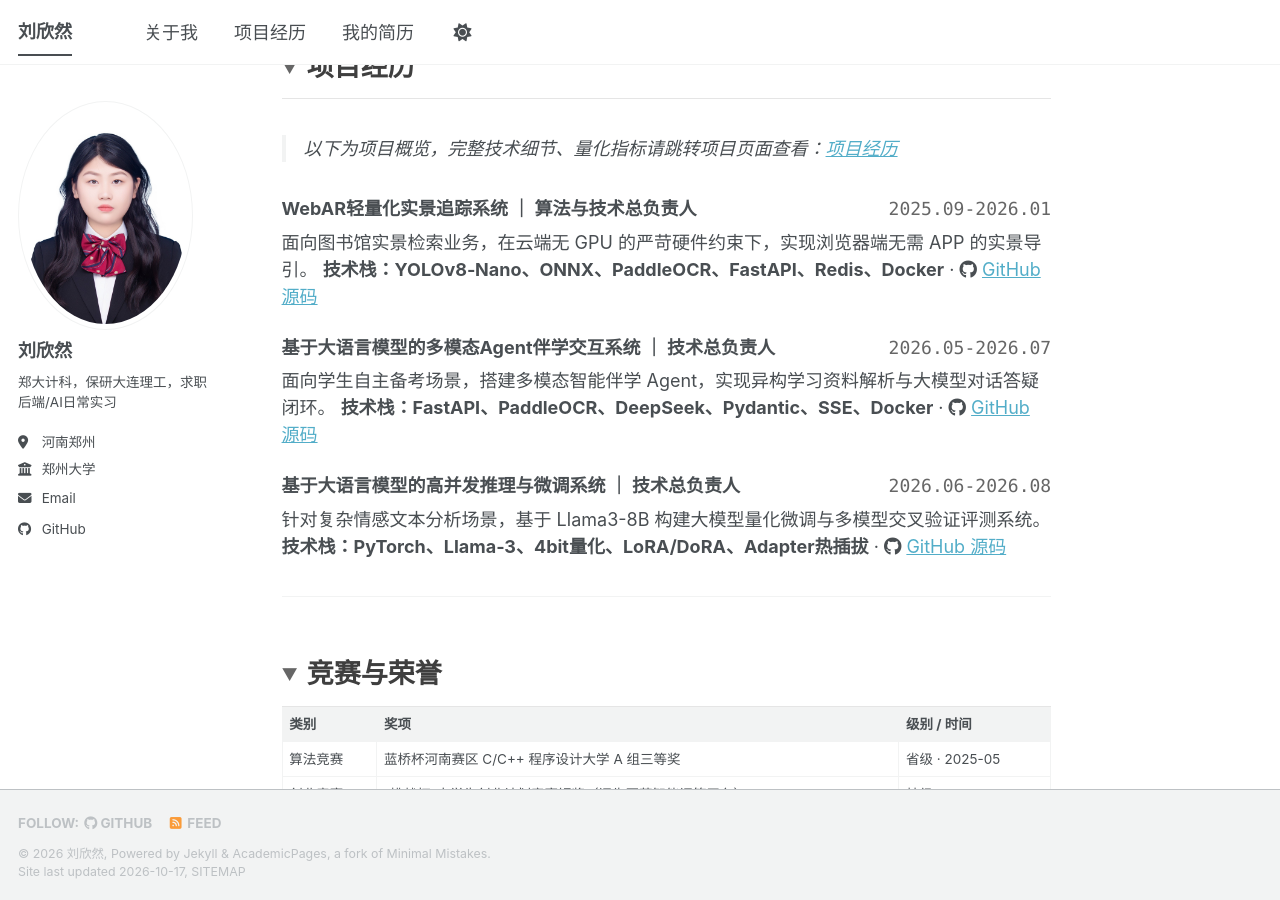
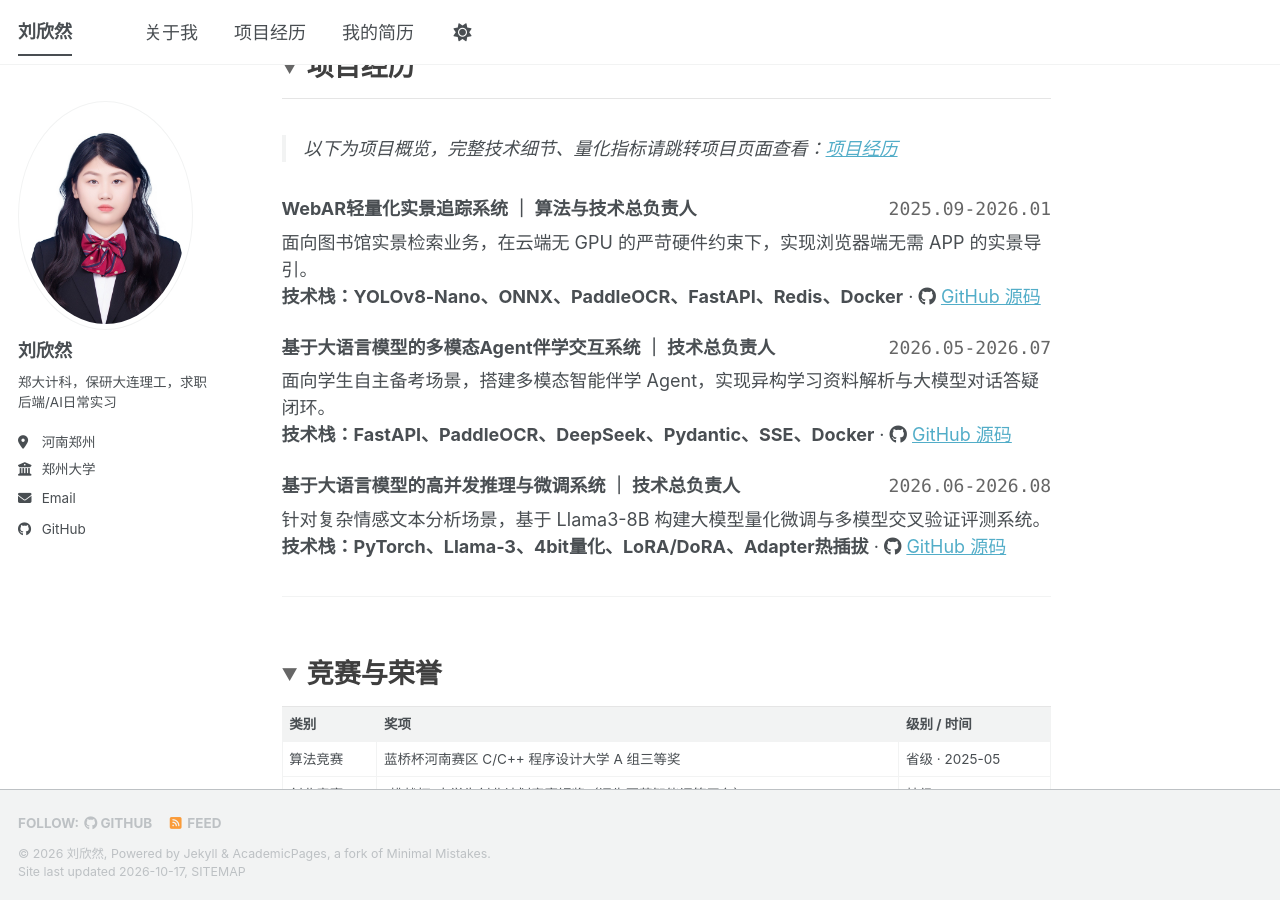
Before and after one commit to Linsensn/Linsensn.github.io, a Jekyll site: the page built from _pages/about.md, in a window 1280 px wide and 900 px high, scrolled down 914 px. Built offline with Jekyll 4.4.1, drawn with Linux system fonts in a browser that asks for light colours; a style sheet for code colours, icons or effects is not loaded.

```diff
--- a/_pages/about.md
+++ b/_pages/about.md
@@ -54,21 +54,21 @@ redirect_from:
   <span>WebAR轻量化实景追踪系统 ｜ 算法与技术总负责人</span>
   <span style="font-weight: normal; color: #666;"><code>2025.09‑2026.01</code></span>
 </h3>
-面向图书馆实景检索业务，在云端无 GPU 的严苛硬件约束下，实现浏览器端无需 APP 的实景导引。
+面向图书馆实景检索业务，在云端无 GPU 的严苛硬件约束下，实现浏览器端无需 APP 的实景导引。<br>
 **技术栈：YOLOv8‑Nano、ONNX、PaddleOCR、FastAPI、Redis、Docker** · <i class="fab fa-github"></i> [GitHub 源码](https://github.com/Linsensn/bookway)
 
 <h3 style="display: flex; justify-content: space-between; align-items: baseline; margin-top: 1.5em; margin-bottom: 0.5em;">
   <span>基于大语言模型的多模态Agent伴学交互系统 ｜ 技术总负责人</span>
   <span style="font-weight: normal; color: #666;"><code>2026.05‑2026.07</code></span>
 </h3>
-面向学生自主备考场景，搭建多模态智能伴学 Agent，实现异构学习资料解析与大模型对话答疑闭环。
+面向学生自主备考场景，搭建多模态智能伴学 Agent，实现异构学习资料解析与大模型对话答疑闭环。<br>
 **技术栈：FastAPI、PaddleOCR、DeepSeek、Pydantic、SSE、Docker** · <i class="fab fa-github"></i> [GitHub 源码](https://github.com/Linsensn/LiteKnow)
 
 <h3 style="display: flex; justify-content: space-between; align-items: baseline; margin-top: 1.5em; margin-bottom: 0.5em;">
   <span>基于大语言模型的高并发推理与微调系统 ｜ 技术总负责人</span>
   <span style="font-weight: normal; color: #666;"><code>2026.06‑2026.08</code></span>
 </h3>
-针对复杂情感文本分析场景，基于 Llama3-8B 构建大模型量化微调与多模型交叉验证评测系统。
+针对复杂情感文本分析场景，基于 Llama3-8B 构建大模型量化微调与多模型交叉验证评测系统。<br>
 **技术栈：PyTorch、Llama‑3、4bit量化、LoRA/DoRA、Adapter热插拔** · <i class="fab fa-github"></i> [GitHub 源码](https://github.com/Linsensn/llama3-sentiment-concurrent)
 
 </div>
```
